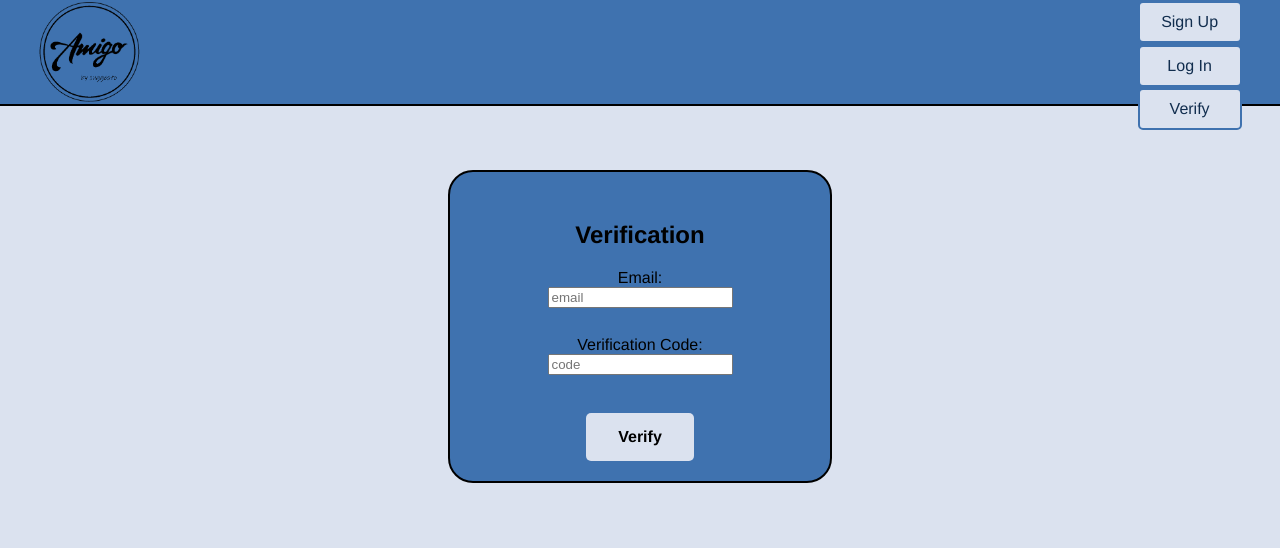
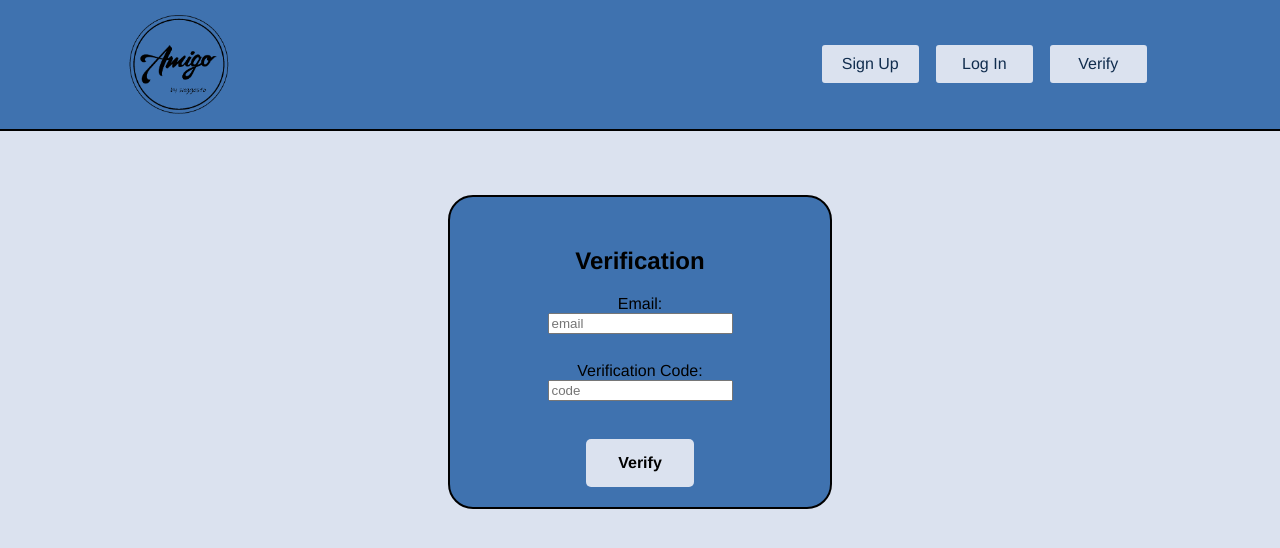
Before and after one commit to Cedrico03/SuggestoAmigo_Front, a Vue app in the folder frontend/: page / in a window 1280 px wide. Shown: the top 548 px of the page. Built offline with nearby package versions, Linux system fonts and the light colour scheme.

Commit message:
small changes to css

```diff
--- a/frontend/src/components/headerNoAcc.vue
+++ b/frontend/src/components/headerNoAcc.vue
@@ -55,19 +55,21 @@ export default {
     width: 8%;
     height: 8%;
     float: left;
-    margin: 0 0 0 3%;
+    margin: 1% 0 1% 10%;
     cursor:pointer;
 }
 #headerButtons{
     position: absolute;
-    right: 3%;
+    display: flex;
+    right: 10%;
+    margin: 3% 0 0 2%;
 }
 #headerButton{
     text-align: center;
     cursor: pointer;
     padding: 10px 0;
     width: 100px;
-    margin: 1.3% 1% 0px 0px;
+    margin: 1.3% 1% 0px 10px;
     background-color: #DBE2EF;
     border: 2px solid #3F72AF;
     border-radius: 5px;
--- a/frontend/src/pages/signupPage.vue
+++ b/frontend/src/pages/signupPage.vue
@@ -49,7 +49,7 @@
             <br>
             <br>
 
-            <div @click="$emit('changePageEvent', 'login')"> <!-- emit is voor parent folder functie (setActivePage) te callen-->
+            <div @click="$emit('changePageEvent', 'login')" style="margin-top: 10px"> <!-- emit is voor parent folder functie (setActivePage) te callen-->
                     <u>Log In</u>
             </div>
         </div>
```
